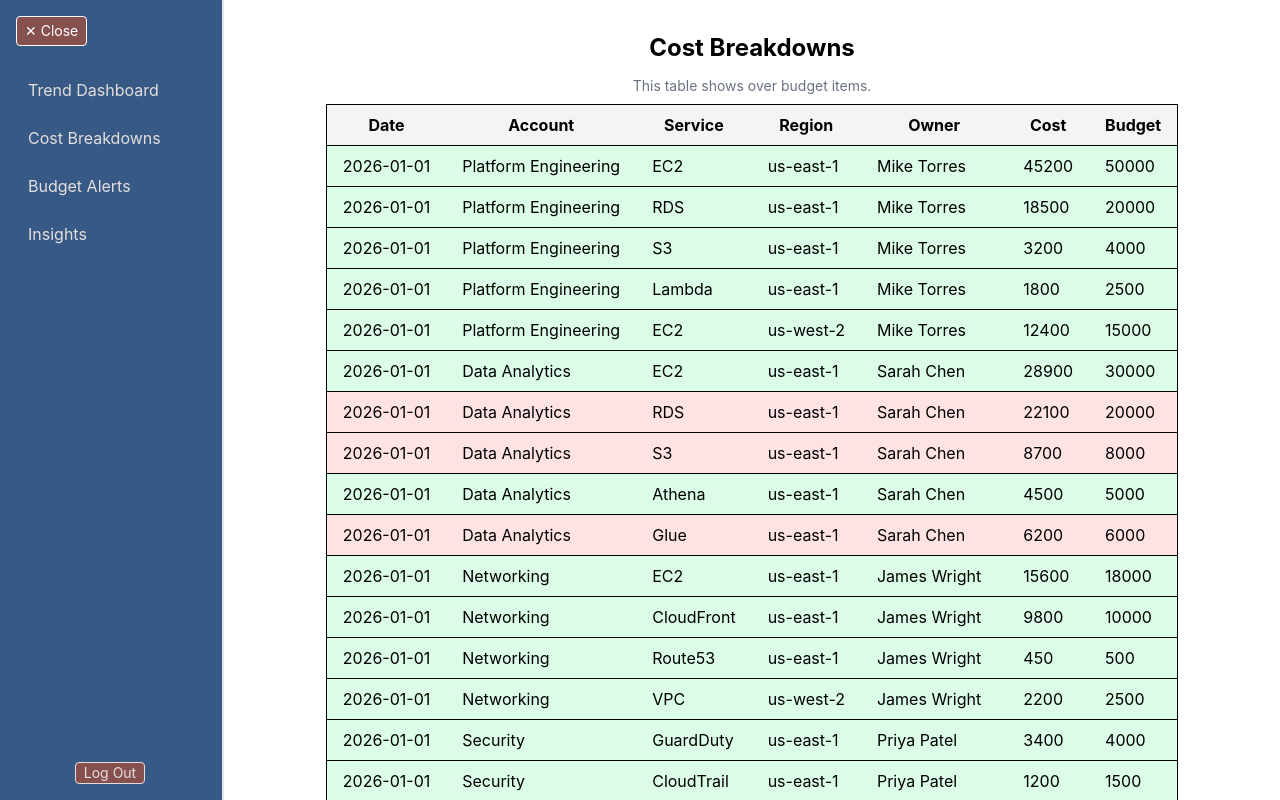
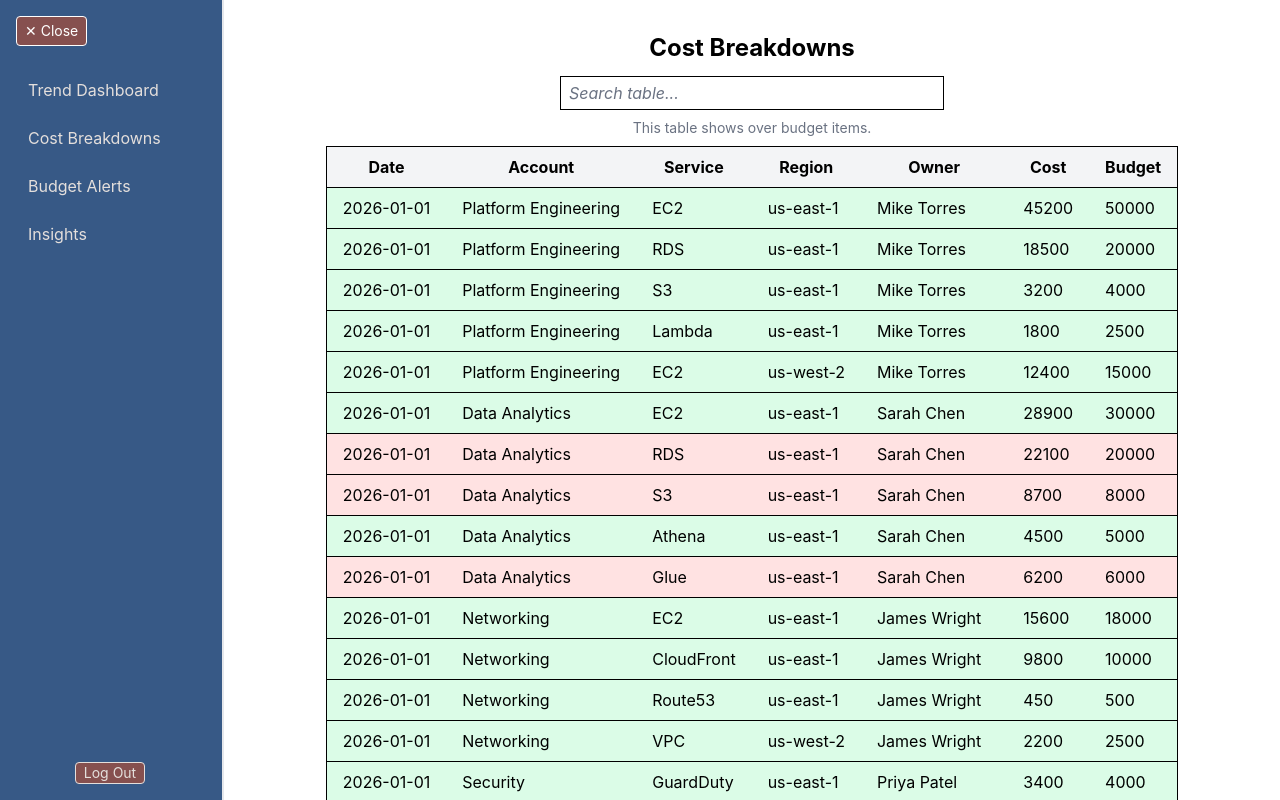
Before and after one commit to ward438/executiveDash, a React (Vite) app: page / in a window 1280 px wide. Both pictures are taken after a click on the button "Cost Breakdowns". Shown: the top 800 px of the page. Built offline with nearby package versions, Linux system fonts and the light colour scheme.

Commit message:
readded filter

```diff
--- a/src/components/tables/costBreakdownTable.tsx
+++ b/src/components/tables/costBreakdownTable.tsx
@@ -21,6 +21,13 @@ export const CostBreakdownsTable = ({ currentItems, page, totalPages, handlePage
         <>
             {title && <h1 className="text-2xl font-bold text-center p-8">{title}</h1>}
             <div className={`flex flex-col items-center justify-center ${title ? "-mt-5" : "mt-4"}`}>
+                <input
+                    className="placeholder:text-gray-500 placeholder:italic border mb-2 px-2 py-1 w-full max-w-sm"
+                    placeholder="Search table..."
+                    type="text"
+                    value={search}
+                    onChange={(e) => setSearch(e.target.value)}
+                />
                 <table className="table-auto border">
                     {caption && (
                         <caption className="caption-top">
```
